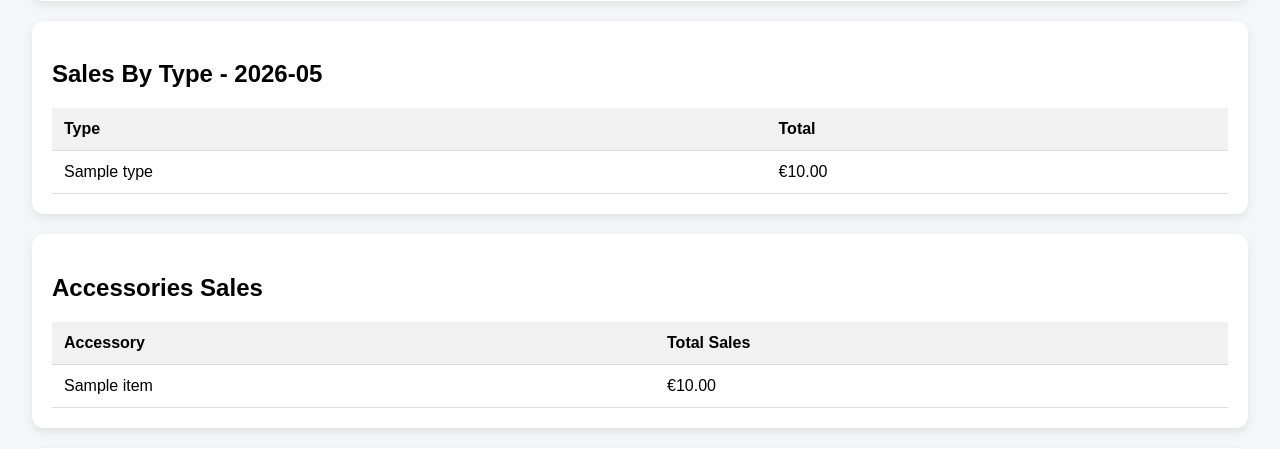
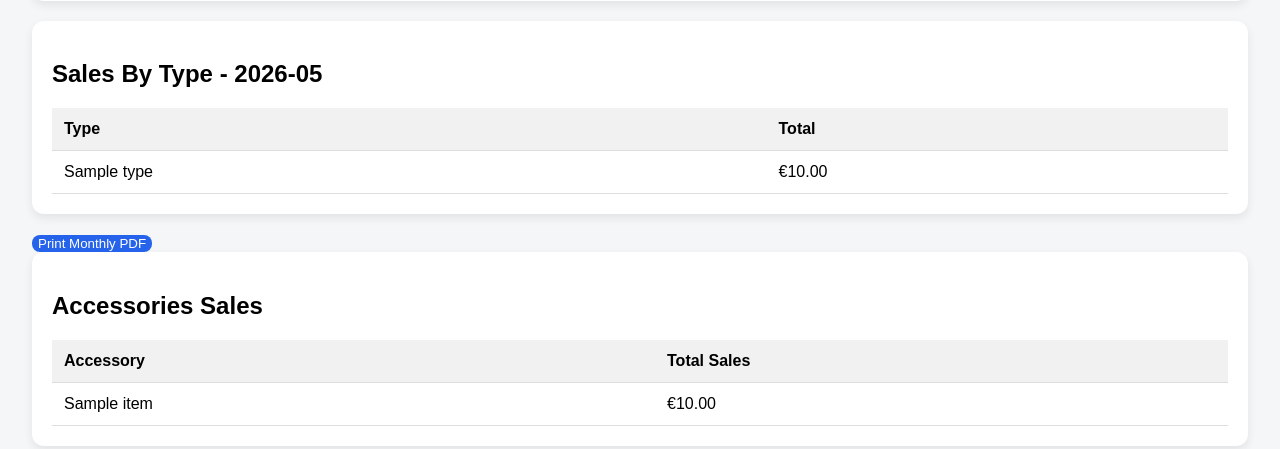
Before and after one commit to iosif-fuels/iosif-fuels-pos-online, a Flask app: page /monthly_report in a window 1280 px wide. Shown: the part 400-849 px from the top of the page. Run offline with Flask 3, Linux system fonts and the light colour scheme; a database or web service that is not in the repository returns one stand-in record (values such as "Sample title"); some libraries are stand-ins or nearby versions.

Commit message:
monthly_report.html

```diff
--- a/templates/monthly_report.html
+++ b/templates/monthly_report.html
@@ -35,6 +35,10 @@
             {% endfor %}
         </table>
     </div>
+
+    <a href="/monthly_report_pdf?month={{ selected_month }}" target="_blank">
+    <button type="button">Print Monthly PDF</button>
+</a>
 
     <div class="card">
         <h2>Accessories Sales</h2>
```
